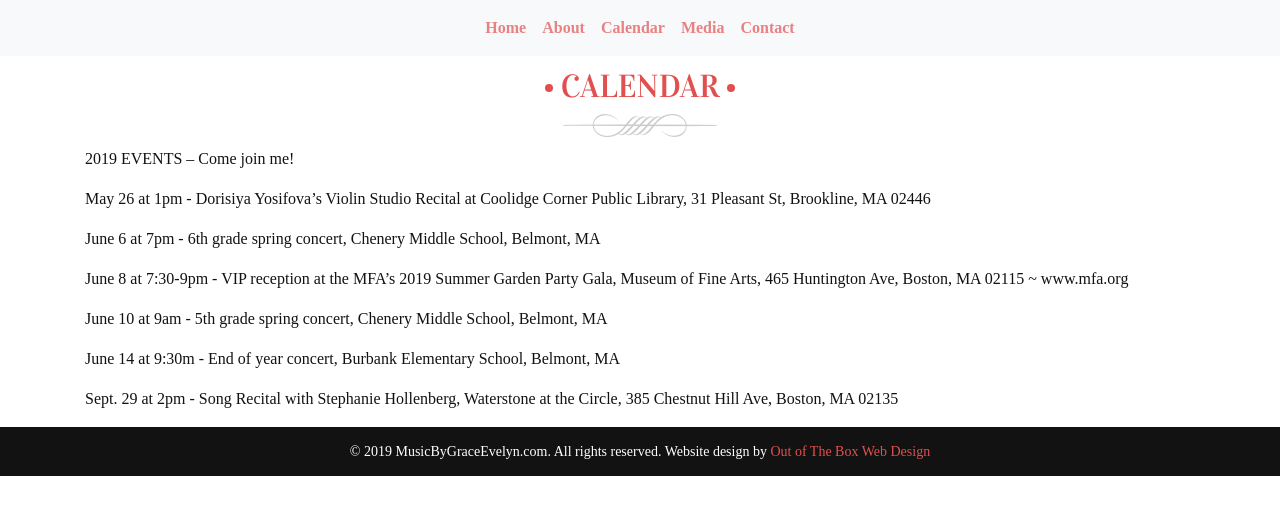
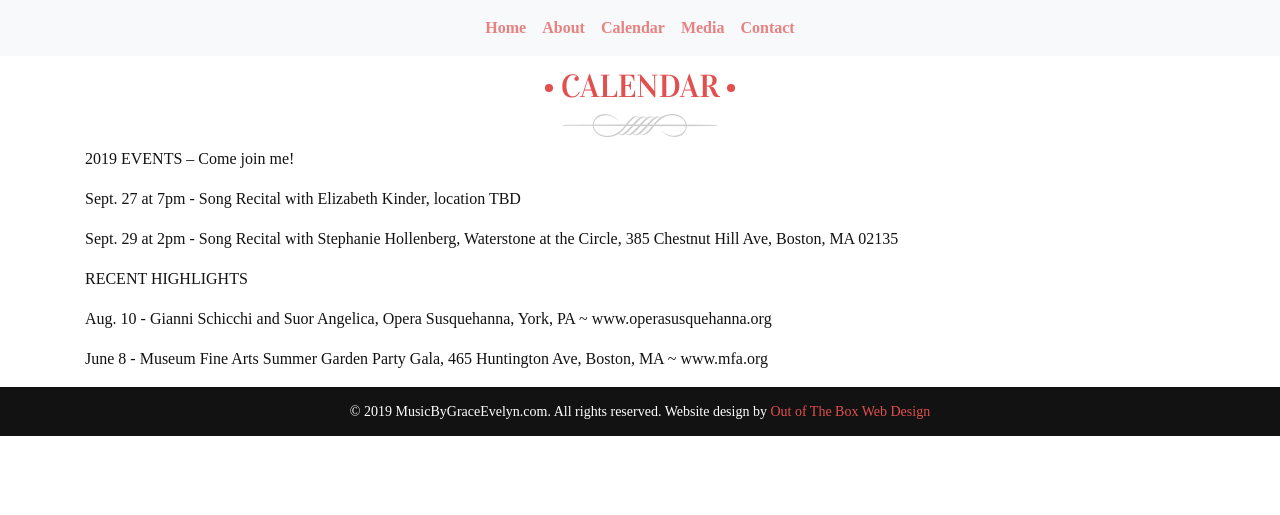
Before and after one commit to musicbygraceevelyn/musicbygraceevelyn.github.io, a Jekyll site: the page built from calendar.md, in a window 1280 px wide. Shown: the top 515 px of the page. Built offline with Jekyll 4.4.1, drawn with Linux system fonts in a browser that asks for light colours; some web fonts are replaced.

Commit message:
calendar update

```diff
--- a/calendar.md
+++ b/calendar.md
@@ -10,17 +10,16 @@ layout: single
 2019 EVENTS -- Come join me!
 
 
-May 26 at 1pm - Dorisiya Yosifova's Violin Studio Recital at Coolidge Corner Public Library, 31 Pleasant St, Brookline, MA 02446
-
-June 6 at 7pm - 6th grade spring concert, Chenery Middle School, Belmont, MA
-
-June 8 at 7:30-9pm - VIP reception at the MFA's 2019 Summer Garden Party Gala, Museum of Fine Arts, 465 Huntington Ave, Boston, MA 02115 ~ www.mfa.org
-
-June 10 at 9am - 5th grade spring concert, Chenery Middle School, Belmont, MA
-
-June 14 at 9:30m - End of year concert, Burbank Elementary School, Belmont, MA
+Sept. 27 at 7pm - Song Recital with Elizabeth Kinder, location TBD
 
 Sept. 29 at 2pm - Song Recital with Stephanie Hollenberg, Waterstone at the Circle, 385 Chestnut Hill Ave, Boston, MA 02135
+
+
+RECENT HIGHLIGHTS
+
+Aug. 10 - Gianni Schicchi and Suor Angelica, Opera Susquehanna, York, PA ~ www.operasusquehanna.org
+
+June 8 - Museum Fine Arts Summer Garden Party Gala, 465 Huntington Ave, Boston, MA ~ www.mfa.org
 
 <!--
 performance | coaching | accompaniment | ensembles
```
